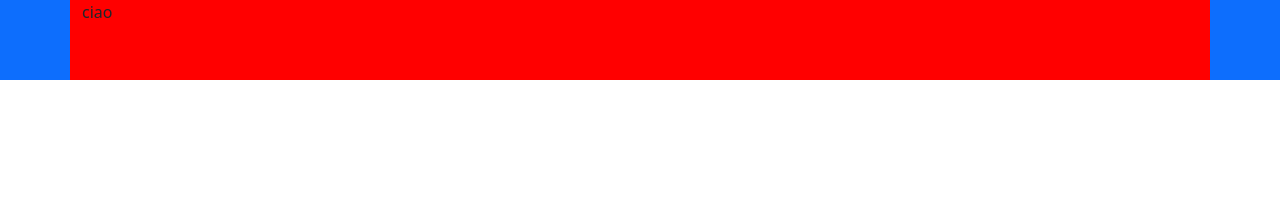
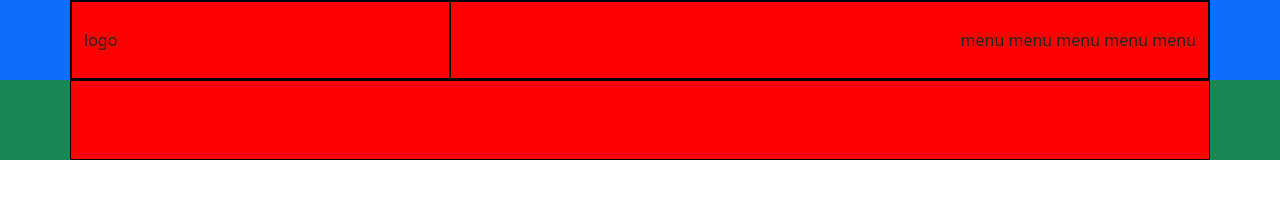
Before and after one commit to Daniele206/html-css-bootstrap-freelancer, a plain HTML site: page index.html in a window 1280 px wide. Drawn offline with nearby package versions, Linux system fonts and the light colour scheme.

Commit message:
[add] header to page

```diff
--- a/assets/main/style.css
+++ b/assets/main/style.css
@@ -1,8 +1,13 @@
 [class ^="container"]{
   background-color: red;
-  min-height: 80px;
+  height: 80px;
+  border: 1px solid black;
 }
 
-:root{
-  --bs-primary: green;
+[class ^="col"]{
+  border: 1px solid black;
 }
+
+.my-pt-fixed{
+  padding-top: 80px;
+}
--- a/index.html
+++ b/index.html
@@ -8,11 +8,29 @@
   <title>Bootstrap Freelancer</title>
 </head>
 <body>
-  <header class="bg-primary">
+  <header class="bg-primary position-fixed w-100">
     <div class="container">
-      ciao
+      <div class="row h-100">
+        <div class="col-8 col-sm-4 h-100 d-flex align-items-center">
+          logo
+        </div>
+        <div class="col-4 col-sm-8 h-100 d-flex align-items-center justify-content-end">
+          <div class="d-none d-sm-block">
+            menu menu menu menu menu
+          </div>
+          <div class="d-sm-none ">
+            humburgher
+          </div>
+        </div>
+      </div>
     </div>
   </header>
+
+  <div class="jumbotron bg-success my-pt-fixed">
+    <div class="container">
+
+    </div>
+  </div>
 
   <main>
 
```
